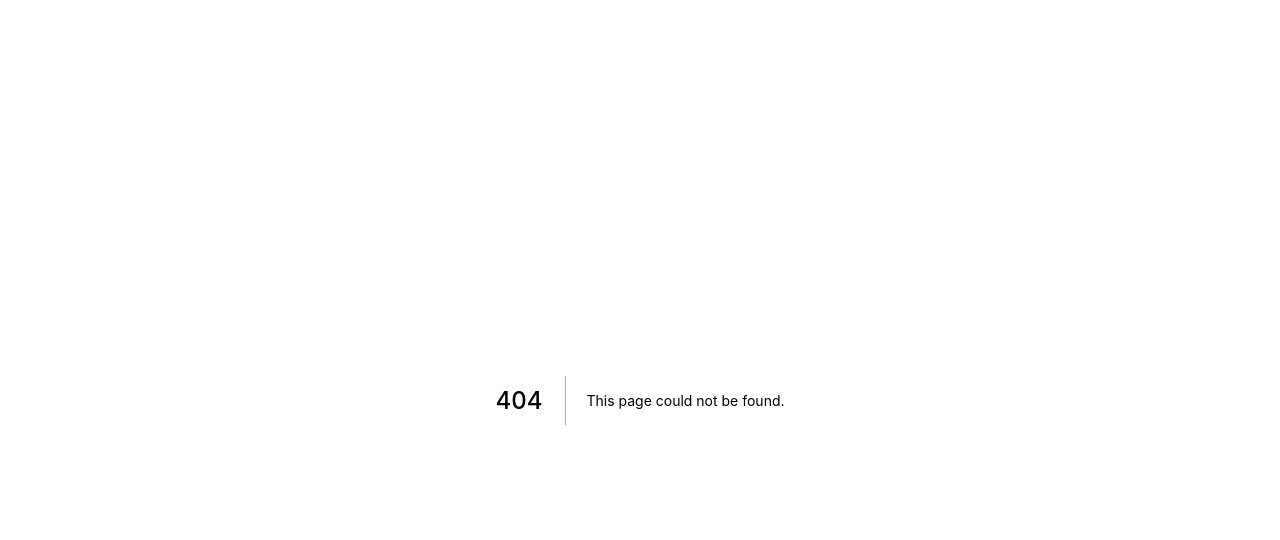
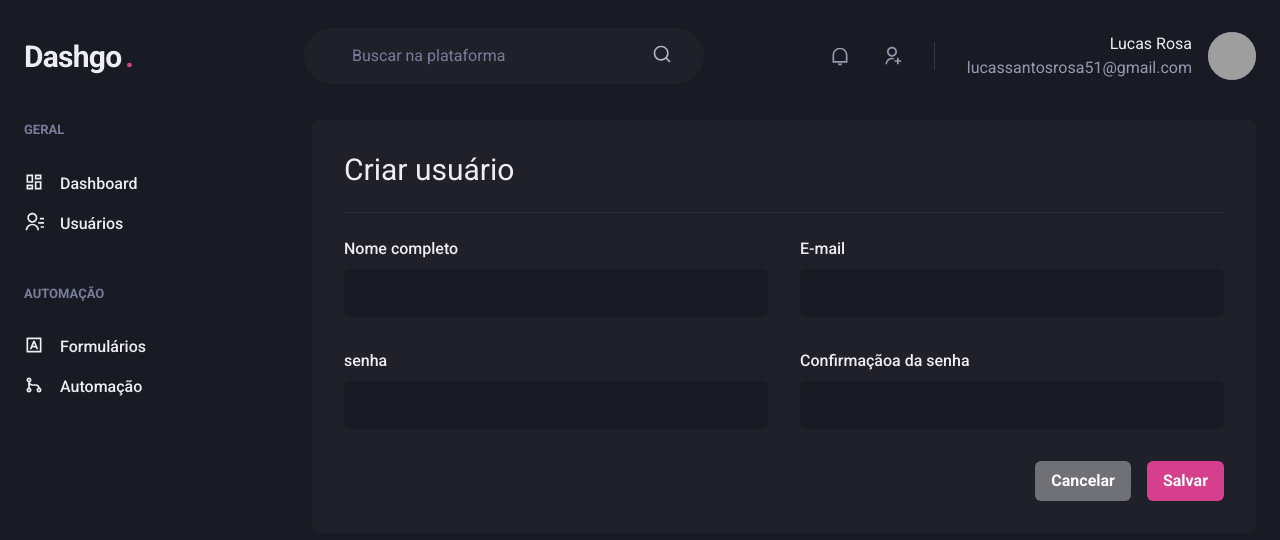
Before and after one commit to Bluniz/dashgo, a Next.js app: page /users/create in a window 1280 px wide. Before the commit this address had no page. Shown: the top 540 px of the page. Built offline with nearby package versions, Linux system fonts and the light colour scheme; grey boxes are pictures that could not be loaded.

Commit message:
Add create user page

```diff
--- a/src/components/Form/Input.tsx
+++ b/src/components/Form/Input.tsx
@@ -8,7 +8,7 @@
 interface InputProps extends ChakraInputProps {
   name: string;
   label?: string;
-  type: string;
+  type?: string;
 }
 
 export function Input({ name, label, ...rest }: InputProps) {
--- /dev/null
+++ b/src/pages/users/create.tsx
@@ -0,0 +1,55 @@
+import {
+  Box,
+  Button,
+  Divider,
+  Flex,
+  Heading,
+  HStack,
+  SimpleGrid,
+  VStack,
+} from "@chakra-ui/react";
+import { Input } from "../../components/Form/Input";
+import { Header } from "../../components/Header";
+import { SideBar } from "../../components/SideBar";
+
+export default function CreateUser() {
+  return (
+    <Box>
+      <Header />
+
+      <Flex width="100%" my="6" maxWidth={1480} marginX="auto" px="6">
+        <SideBar />
+
+        <Box flex="1" borderRadius={8} bg="gray.800" p="8">
+          <Heading size="lg" fontWeight="normal">
+            Criar usuário
+          </Heading>
+          <Divider my="6" borderColor="gray.700" />
+
+          <VStack spacing="8">
+            <SimpleGrid minChildWidth="240px" spacing="8" w="100%">
+              <Input name="name" label="Nome completo" />
+              <Input type="email" name="email" label="E-mail" />
+            </SimpleGrid>
+
+            <SimpleGrid minChildWidth="240px" spacing="8" w="100%">
+              <Input type="password" name="password" label="senha" />
+              <Input
+                type="password"
+                name="password_confirmation"
+                label="Confirmaçãoa da senha"
+              />
+            </SimpleGrid>
+          </VStack>
+
+          <Flex mt="8" justify="flex-end">
+            <HStack spacing="4">
+              <Button colorScheme="whiteAlpha">Cancelar</Button>
+              <Button colorScheme="pink">Salvar</Button>
+            </HStack>
+          </Flex>
+        </Box>
+      </Flex>
+    </Box>
+  );
+}
```
